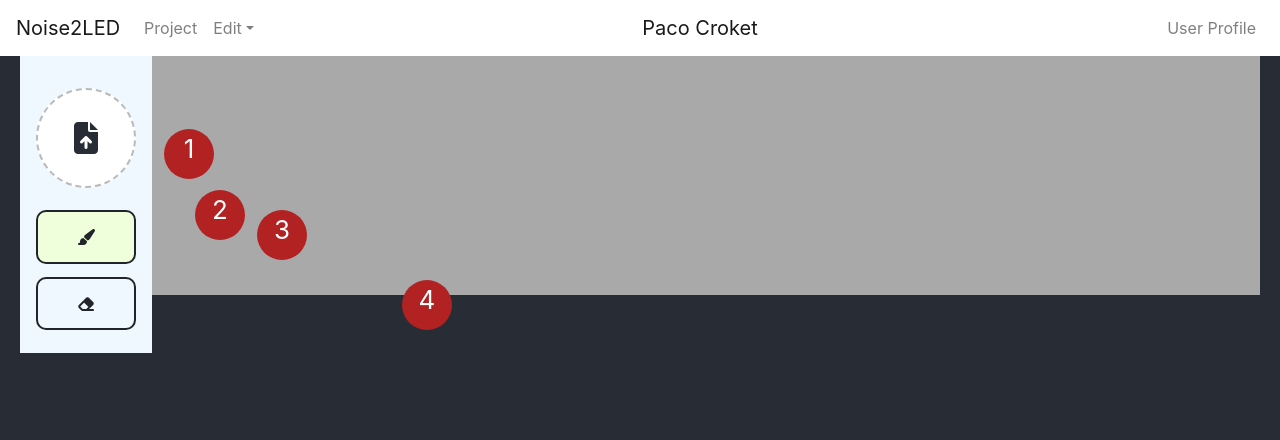
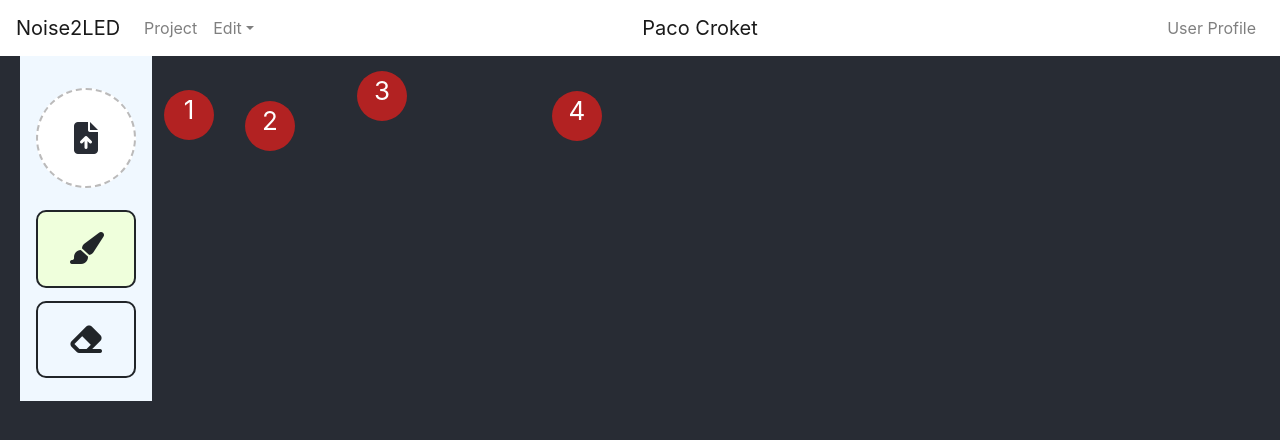
Before and after one commit to pacoCroket/coord-noise-simulation, a React (Create React App) app: page / in a window 1280 px wide. Shown: the top 440 px of the page. Built offline with nearby package versions, Linux system fonts and the light colour scheme.

Commit message:
image loads still stretched

```diff
--- a/src/App.css
+++ b/src/App.css
@@ -9,15 +9,15 @@ body {
 }
 
 .App {
-  min-height: 100%;
+  height: 93vh;
 }
 
 .App-header {
   background-color: #282c34;
-  display: flex;
-  flex-direction: column;
+  display: inline-block;
+  /* flex-direction: column; */
   align-items: center;
-  justify-content: left;
+  /* justify-content: left; */
   font-size: calc(10px + 2vmin);
   color: white;
   height: 93vh;
@@ -89,13 +89,22 @@ body {
 /* End EditTools */
 /* canvas */
 .canvas {
-  background: darkgray;
+  background: none;
   max-height: 100%;
+  position: fixed;
+  display: flex;
+  border: none;
+  /* background: none; */
+  width: 100%;
+  height: auto;
+  padding: 0;
+  margin: 0;
 }
 
 .led {
   width: 50px;
   height: 50px;
+  z-index: -2 !important;
   margin: 0;
   -webkit-border-radius: 50%;
   -moz-border-radius: 50%;
@@ -127,4 +136,5 @@ code {
   background-clip: padding-box;
   transition: background 0.6s ease;
   box-shadow: dimgray;
+  font-size: 2rem;
 }
--- a/src/App.js
+++ b/src/App.js
@@ -45,15 +45,15 @@ class App extends Component {
     return (
       <div className="App">
         <NavBar id="NavBar"></NavBar>
-        <header className="App-header">
+        <header className="App-header h-100">
           <div className="container workspace mr-auto">
             {/* TODO snap workspace to bottom */}
             <div className="row mx-1">
-              <div className="col-md-auto p-0">
+              <div className="col-md-auto p-0 h-100">
                 <EditTools tooling={this.state.tooling} onImgAdded={this.onImgAdded}></EditTools>
               </div>
               {/* TODO vertical divider */}
-              <div className="col p-0">
+              <div className="col p-0 h-100">
                 <Canvas leds={this.state.leds} tooling={this.state.tooling} img={this.state.backImg}></Canvas>
               </div>
             </div>
--- a/src/components/Canvas.js
+++ b/src/components/Canvas.js
@@ -6,7 +6,9 @@ export default class Canvas extends Component {
   render() {
     return (
       <div className="canvas">
-        <img src="" id="canvas"></img>
+        <img src="" id="canvas">
+
+        </img>
         {this.props.leds.map(led => (
           <Led led={led} key={led.id}></Led>
         ))}
```
